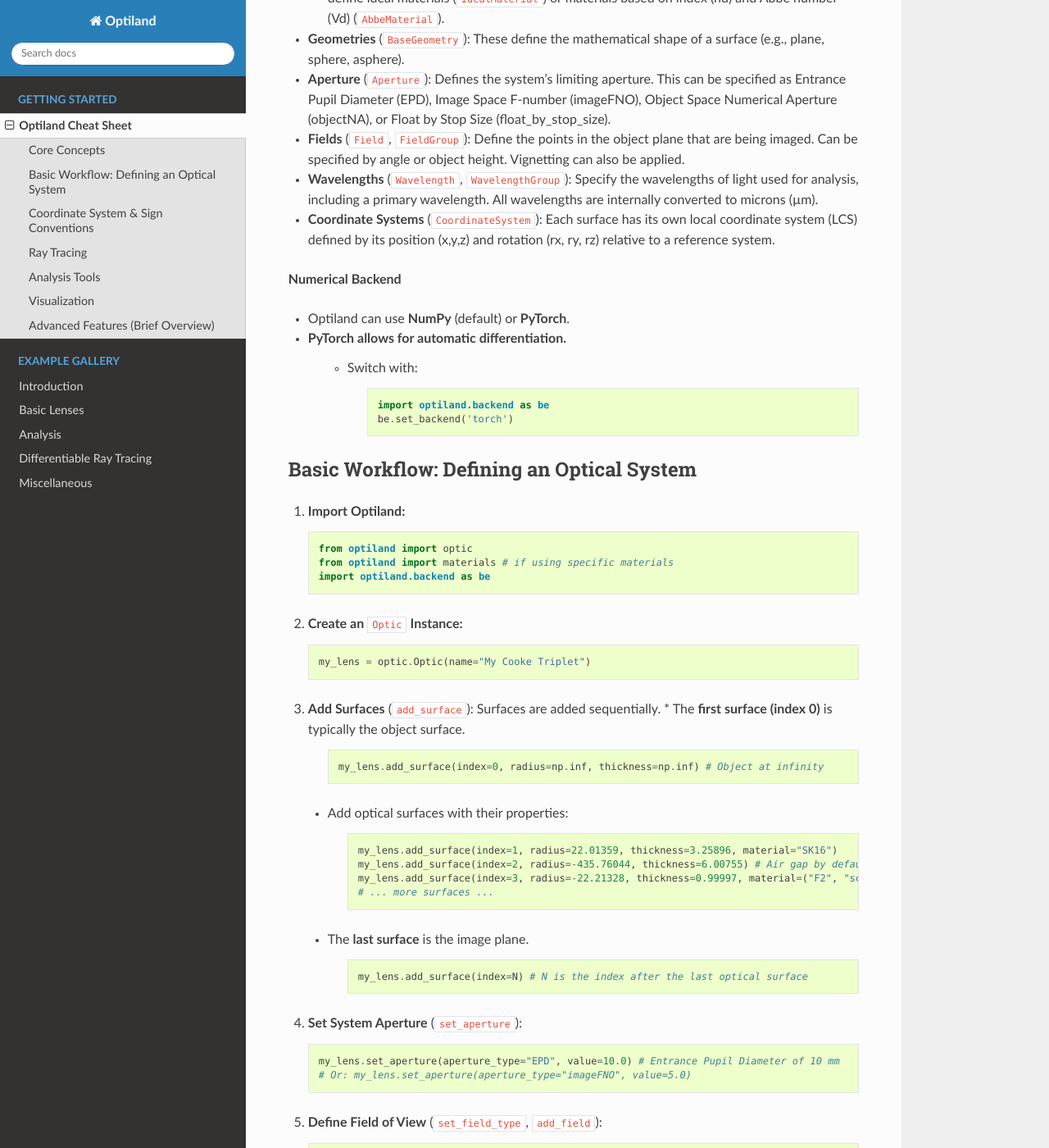
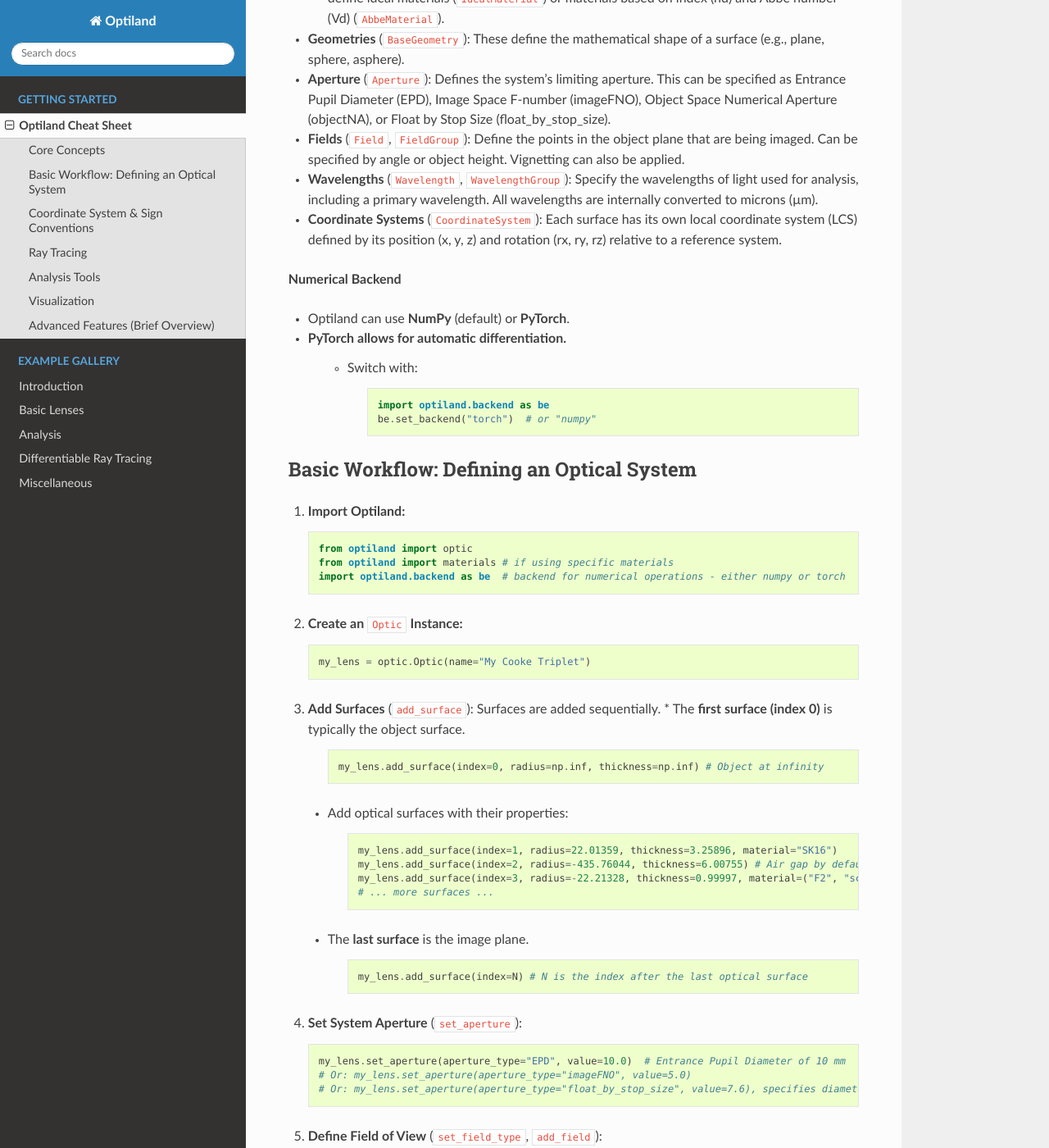
Before and after one commit to HarrisonKramer/optiland, a Sphinx documentation site: the page built from docs/cheat_sheet.rst, in a window 1280 px wide and 1400 px high, scrolled down 867 px. Shown: the whole window at 82% size. Built offline with Sphinx 7.4.7 and the Read the Docs theme 3.1.0, drawn with Linux system fonts in a browser that asks for light colours; pages that are not in the unit, such as notebooks, are missing from menus; some of the changed text lies outside the part shown.

Commit message:
docs: minor formatting in cheat sheet

```diff
--- a/docs/cheat_sheet.rst
+++ b/docs/cheat_sheet.rst
@@ -34,7 +34,7 @@ At its heart, Optiland revolves around a few key components:
 
 * **Wavelengths** (``Wavelength``, ``WavelengthGroup``): Specify the wavelengths of light used for analysis, including a primary wavelength. All wavelengths are internally converted to microns (µm).
 
-* **Coordinate Systems** (``CoordinateSystem``): Each surface has its own local coordinate system (LCS) defined by its position (x,y,z) and rotation (rx, ry, rz) relative to a reference system.
+* **Coordinate Systems** (``CoordinateSystem``): Each surface has its own local coordinate system (LCS) defined by its position (x, y, z) and rotation (rx, ry, rz) relative to a reference system.
 
 **Numerical Backend**
 
@@ -45,7 +45,7 @@ At its heart, Optiland revolves around a few key components:
         .. code-block:: python
 
             import optiland.backend as be
-            be.set_backend('torch')
+            be.set_backend("torch")  # or "numpy"
 
 Basic Workflow: Defining an Optical System
 ------------------------------------------
@@ -56,7 +56,7 @@ Basic Workflow: Defining an Optical System
 
         from optiland import optic
         from optiland import materials # if using specific materials
-        import optiland.backend as be
+        import optiland.backend as be  # backend for numerical operations - either numpy or torch
 
 2.  **Create an** ``Optic`` **Instance:**
 
@@ -90,8 +90,9 @@ Basic Workflow: Defining an Optical System
 
     .. code-block:: python
 
-        my_lens.set_aperture(aperture_type="EPD", value=10.0) # Entrance Pupil Diameter of 10 mm
+        my_lens.set_aperture(aperture_type="EPD", value=10.0)  # Entrance Pupil Diameter of 10 mm
         # Or: my_lens.set_aperture(aperture_type="imageFNO", value=5.0)
+        # Or: my_lens.set_aperture(aperture_type="float_by_stop_size", value=7.6), specifies diameter of the stop surface
 
 5.  **Define Field of View** (``set_field_type``, ``add_field``):
 
@@ -113,7 +114,7 @@ Basic Workflow: Defining an Optical System
         my_lens.add_wavelength(value=0.5876, is_primary=True) # d-line (yellow), primary
         my_lens.add_wavelength(value=0.6563) # C-line (red)
 
-7.  **(Optional) Image Plane Solve** (``image_solve``): Adjusts the last thickness for paraxial focus.
+7.  **(Optional) Image Plane Solve** (``image_solve``): Moves the image surface to the paraxial focus.
 
     .. code-block:: python
 
@@ -159,10 +161,13 @@ Optiland can trace both paraxial and real rays.
             heights, slopes = lens.paraxial.trace(Hy, Py)
 
 * **Real Rays**:
+
     * For detailed analysis, including aberrations.
     * ``optic.trace(Hx, Hy, wavelength, num_rays, distribution)``: Traces a bundle.
     * ``optic.trace_generic(Hx, Hy, Px, Py, wavelength)``: Traces a specific ray, defined by the normalized field and pupil coordinates, H, P, respectively.
+
 * **Advanced Ray Tracing** (``RealRays``, ``surface_group.trace``): For more control, create a ``RealRays`` object and trace using ``optic.surface_group.trace(rays)``.
+
     * Example:
 
         .. code-block:: python
```
Also changed, not shown: other parts of docs/cheat_sheet.rst (+3 -2 lines).
